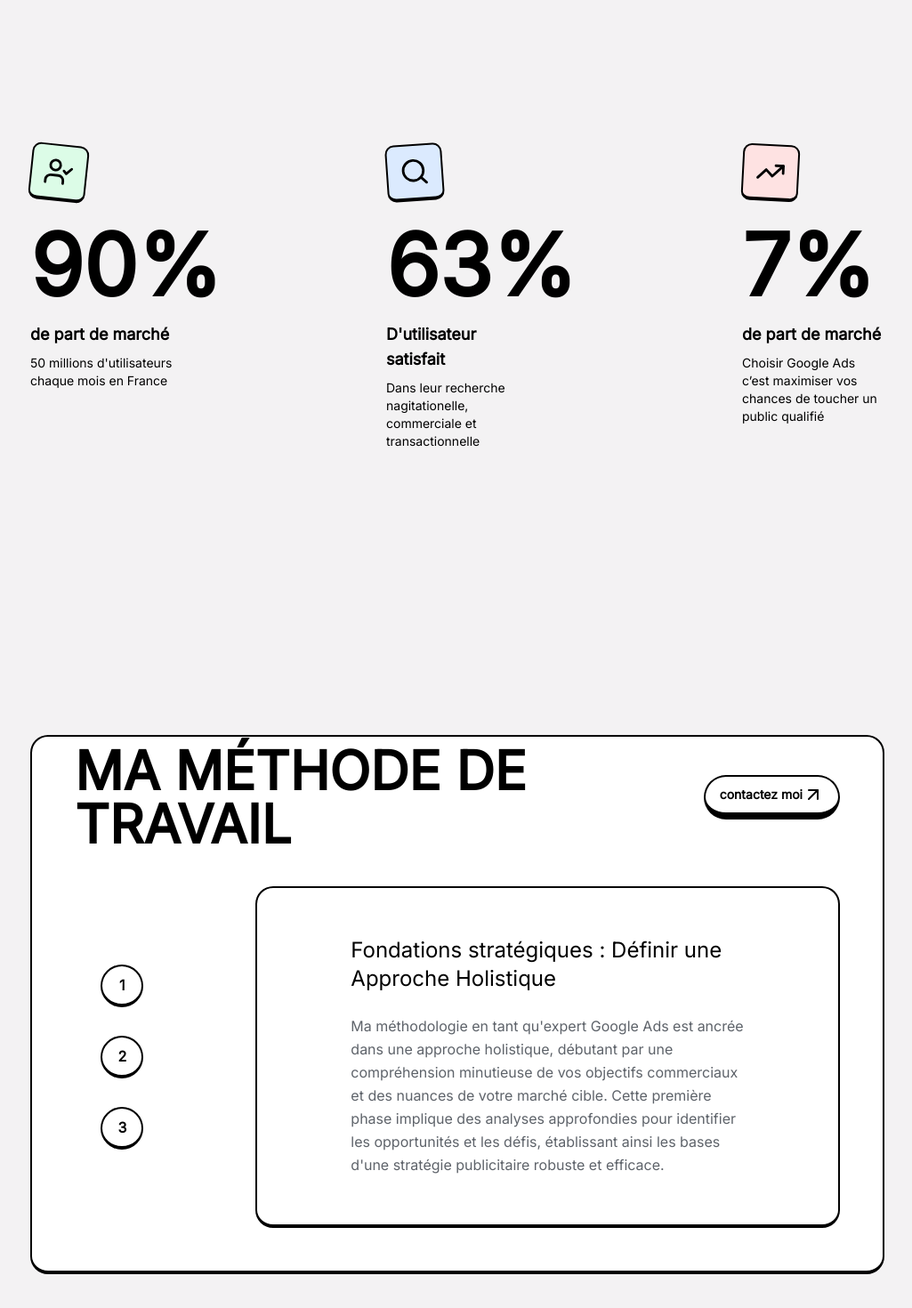
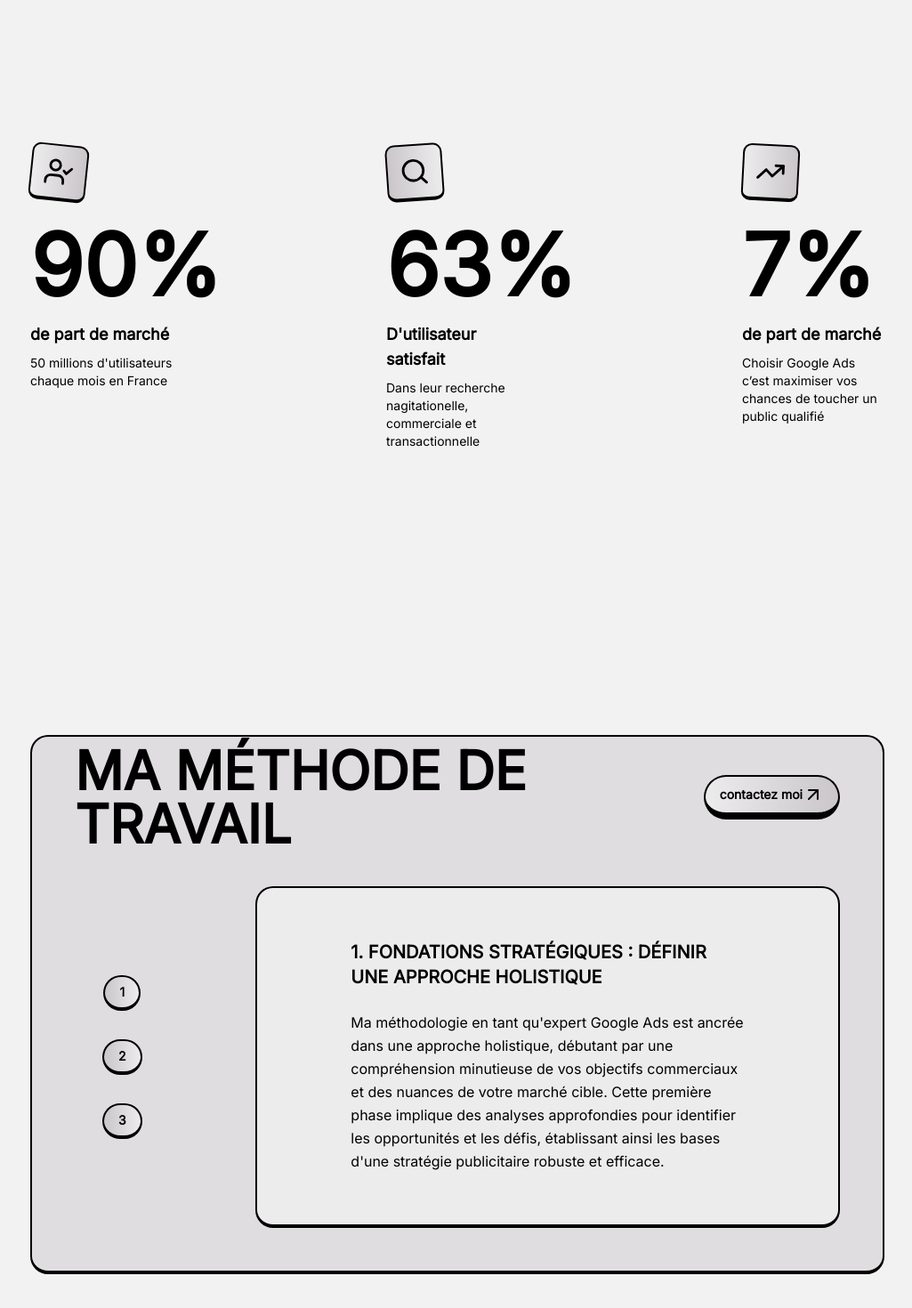
Before and after one commit to AlexisMarketeur/portfolio, a Next.js app: page / in a window 1280 px wide. Shown: the part 1294-2764 px from the top of the page at 89% size, without its empty margins (126-1151 px from the left). Built offline with nearby package versions, Linux system fonts and the light colour scheme.

Commit message:
design fix

```diff
--- a/app/layout.tsx
+++ b/app/layout.tsx
@@ -16,7 +16,7 @@ export default function RootLayout({
   return (
     <html lang="en" className="!scroll-smooth">
       <body
-        className={`bg-background  selection:bg-primary selection:text-white ${inter.className}`}
+        className={`bg-concrete-50  selection:bg-primary selection:text-white ${inter.className}`}
       >
         <div>{children}</div>
       </body>
--- a/components/hero.tsx
+++ b/components/hero.tsx
@@ -52,8 +52,7 @@ export default function Hero() {
       </div>
       <div className="w-full">
         <h1 className="pt-6 opacity-0 text-md sm:text-lg md:text-xl lg:text-2xl xl:text-4xl animate-appears1 md:animate-appears2">
-          Je vous fais gagner de l'argent avec{" "}
-          <span className="text-red">Google Ads</span>
+          Je vous fais gagner de l'argent avec Google Ads
         </h1>
         <p
           className={`text-xs sm:text-sm md:text-md lg:text-lg xl:text-2xl mt-4 md:mt-1 text-neutral-500 animate-appears2 md:animate-appears3 opacity-0`}
@@ -71,7 +70,7 @@ export default function Hero() {
           </Link>
         </Button>
         <Button
-          className="absolute -translate-x-1/2 opacity-0 bottom-10 left-1/2 animate-appears4"
+          className="absolute -translate-x-1/2 opacity-0 bottom-10 left-1/2 animate-appears4 "
           variant="secondaryCTA"
           size="sm"
           asChild
--- a/components/methode.tsx
+++ b/components/methode.tsx
@@ -4,29 +4,30 @@ import Link from "next/link";
 import { Button } from "./ui/button";
 import { ArrowUpRight } from "lucide-react";
 import { useState } from "react";
-import { paragraphs, titles } from "@/public/data.json";
+import { data } from "@/public/data.json";
 
 export default function Method() {
   const [currentValue, setCurrentValue] = useState<number | null>(0);
-  let paragraphContent = currentValue !== null ? paragraphs[currentValue] : "";
-  let titleContent = currentValue !== null ? titles[currentValue] : "";
+  let paragraphContent =
+    currentValue !== null ? data.paragraphs[currentValue] : "";
+  let titleContent = currentValue !== null ? data.titles[currentValue] : "";
 
   return (
     <section
       id="methode"
       className="flex justify-center w-full py-14 md:py-24 mt-32"
     >
-      <div className="flex flex-col w-12/12 md:w-9/12 bg-white border-2 border-b-4 border-black rounded-lg">
+      <div className="flex flex-col w-12/12 md:w-9/12 lg:bg-concrete-200 border-2 border-b-4 border-black rounded-lg">
         <div className="p-8 lg:p-12">
           <div className="w-full flex justify-between items-center h-10">
-            <h2 className="font-bold text-2xl md:text-6xl uppercase">
+            <h2 className="font-bold text-2xl md:text-4xl lg:text-5xl xl:text-6xl uppercase">
               Ma méthode de travail
             </h2>
             <Button
               variant="cta"
               size="default"
               asChild
-              className="hidden md:flex"
+              className="hidden md:flex "
             >
               <Link href="/">
                 contactez moi <ArrowUpRight />
@@ -34,10 +35,10 @@ export default function Method() {
             </Button>
           </div>
           <div className="mt-14 lg:mt-20 flex flex-col lg:flex-row  w-full lg:gap-24 items-center">
-            <div className="flex lg:flex-col items-center justify-center gap-8 w-full lg:w-2/12 ">
+            <div className="flex lg:flex-col items-center justify-center gap-4 md:gap-8 w-full lg:w-2/12 ">
               <Button
                 variant="secondaryCTA"
-                size="icon"
+                size="sm"
                 onClick={() => {
                   setCurrentValue(0);
                 }}
@@ -46,7 +47,7 @@ export default function Method() {
               </Button>
               <Button
                 variant="secondaryCTA"
-                size="icon"
+                size="sm"
                 onClick={() => {
                   setCurrentValue(1);
                 }}
@@ -55,7 +56,7 @@ export default function Method() {
               </Button>
               <Button
                 variant="secondaryCTA"
-                size="icon"
+                size="sm"
                 onClick={() => {
                   setCurrentValue(2);
                 }}
@@ -63,13 +64,13 @@ export default function Method() {
                 3
               </Button>
             </div>
-            <article className="w-full lg:border-2 lg:border-b-4 border-black rounded-lg lg:p-8 h-auto min-h-60 lg:min-h-96 flex flex-col justify-start my-14 lg:my-0 lg:justify-center items-center">
+            <article className="w-full lg:border-2 lg:border-b-4 border-black  lg:bg-concrete-100 rounded-lg lg:p-8 h-auto min-h-60 lg:min-h-96 flex flex-col justify-start my-14 lg:my-0 lg:justify-center items-center">
               <div className="w-full lg:w-9/12">
-                <h3 className="font-bold md:font-normal text-md md:text-xl lg:text-2xl mb-10 md:mb-6">
+                <h3 className="font-bold text-md md:text-xl mb-10 md:mb-6 uppercase">
                   {titleContent}
                 </h3>
               </div>
-              <p className="w-full lg:w-9/12 leading-relaxed text-secondary">
+              <p className="w-full lg:w-9/12 leading-relaxed text-black">
                 {paragraphContent}
               </p>
             </article>
--- a/components/statsSection.tsx
+++ b/components/statsSection.tsx
@@ -16,7 +16,7 @@ export default function StatsSection() {
         <div className="flex flex-col justify-between w-full gap-24 md:flex-row">
           <div className="flex flex-col w-full lg:w-2/12 min-h-52">
             <div className="mb-6">
-              <UserCheck className="w-16 h-16 p-3 border-2 border-b-4 border-black rounded-md rotate-6 bg-green-100" />
+              <UserCheck className="w-16 h-16 p-3 border-2 border-b-4 border-black rounded-md rotate-6 bg-gradient-to-r from-concrete-100 to-concrete-300" />
             </div>
             <h3 className={`${inter.className} text-8xl font-bold pb-4 `}>
               90%
@@ -28,7 +28,7 @@ export default function StatsSection() {
           </div>
           <div className="flex flex-col w-full lg:w-2/12 min-h-52">
             <div className="mb-6">
-              <Search className="w-16 h-16 p-3 border-2 border-b-4 border-black rounded-md rotate-[-4deg] bg-blue-100 " />
+              <Search className="w-16 h-16 p-3 border-2 border-b-4 border-black rounded-md rotate-[-4deg] bg-gradient-to-l from-concrete-100 to-concrete-300 " />
             </div>
             <h3 className={`${inter.className} text-8xl font-bold pb-4 `}>
               63%
@@ -41,7 +41,7 @@ export default function StatsSection() {
           </div>
           <div className="flex flex-col w-full lg:w-2/12 min-h-52">
             <div className="mb-6">
-              <TrendingUp className="w-16 h-16 p-3 border-2 border-b-4 border-black rounded-md rotate-3 bg-red-100" />
+              <TrendingUp className="w-16 h-16 p-3 border-2 border-b-4 border-black rounded-md rotate-3 bg-gradient-to-r from-concrete-100 to-concrete-300 " />
             </div>
             <h3 className={`${inter.className} text-8xl font-bold pb-4 `}>
               7%
--- a/components/ui/button.tsx
+++ b/components/ui/button.tsx
@@ -11,16 +11,18 @@ const buttonVariants = cva(
       variant: {
         default: "text-primary",
         link: "text-primary font-bold hover:underline underline-offset-4",
-        cta: "text-primary font-bold border-2 border-b-8 border-primary hover:border-b-4",
+        cta: "text-primary font-bold border-2 border-b-8 border-primary hover:border-b-4 transform duration-150 transition-all bg-gradient-to-r from-concrete-100 to-concrete-300 hover:from-concrete-300 hover:to-concrete-100",
         secondaryCTA:
-          "text-primary font-bold border-2 border-b-4 border-primary hover:border-b-2",
+          "text-primary font-bold border-2 border-b-4 border-primary hover:border-b-2 transform duration-150 transition-all bg-gradient-to-l from-concrete-100 to-concrete-300 hover:from-concrete-300 hover:to-concrete-100",
+        empty: "",
       },
       size: {
         default:
           "py-1 px-2 text-sm md:text-normal md:px-4 md:py-2 rounded-full",
-        sm: "h-9 rounded-full px-3 text-sm md:text-normal",
+        sm: "h-10 rounded-full px-4 text-sm md:text-normal",
         lg: "flex justify-between px-4 py-1 rounded-full w-full sm:w-max",
         icon: "h-12 w-12 rounded-full",
+        empty: "",
       },
     },
     defaultVariants: {
--- a/package.json
+++ b/package.json
@@ -9,6 +9,7 @@
     "lint": "next lint"
   },
   "dependencies": {
+    "@material-tailwind/react": "^2.1.9",
     "@radix-ui/react-accordion": "^1.1.2",
     "@radix-ui/react-dialog": "^1.0.5",
     "@radix-ui/react-slot": "^1.0.2",
--- a/public/data.json
+++ b/public/data.json
@@ -1,12 +1,14 @@
 {
+  "data": {
     "paragraphs": [
       "Ma méthodologie en tant qu'expert Google Ads est ancrée dans une approche holistique, débutant par une compréhension minutieuse de vos objectifs commerciaux et des nuances de votre marché cible. Cette première phase implique des analyses approfondies pour identifier les opportunités et les défis, établissant ainsi les bases d'une stratégie publicitaire robuste et efficace.",
       "Une fois la stratégie définie, j'adopte une approche itérative et axée sur les données. Je m'appuie sur une recherche de mots-clés exhaustive et des tests rigoureux pour maximiser la pertinence et la portée de vos annonces. En surveillant de près les performances à l'aide d'indicateurs clés, je suis en mesure d'ajuster rapidement les tactiques et d'optimiser les campagnes en temps réel, garantissant ainsi un retour sur investissement optimal.",
       "Enfin, ma méthodologie intègre une culture d'amélioration continue, où l'analyse post-campagne est aussi cruciale que la phase de déploiement initial. À travers des rapports détaillés et des analyses approfondies, je fournis des recommandations personnalisées pour affiner votre stratégie publicitaire et maximiser votre présence en ligne. Mon engagement envers l'excellence opérationnelle et l'innovation constante assure que votre entreprise reste en tête de jeu dans un paysage publicitaire en constante évolution."
     ],
     "titles": [
-    "Fondations stratégiques : Définir une Approche Holistique",
-    "Optimisation Axée sur les Données : Maximiser la Pertinence",
-    "Culture d'Amélioration Continue : Tirer des Leçons Post-Campagne"
+      "1. Fondations stratégiques : Définir une Approche Holistique",
+      "2. Optimisation Axée sur les Données : Maximiser la Pertinence",
+      "3. Culture d'Amélioration Continue : Tirer des Leçons Post-Campagne"
     ]
   }
+}
--- a/tailwind.config.ts
+++ b/tailwind.config.ts
@@ -19,9 +19,26 @@ const config = {
     },
     extend: {
       colors: {
-        background: "#F3F2F3",
         primary: "#000000",
         secondary: "#5e636a",
+        green: "#dcfce7",
+        blue: "#dbeafe",
+        red: "#fee2e2",
+        brown: "#edeced",
+        brownDark: "#afabaf",
+        concrete: {
+          "50": "#f3f2f3",
+          "100": "#edeced",
+          "200": "#e0dde0",
+          "300": "#cac6ca",
+          "400": "#b0aab0",
+          "500": "#9c959c",
+          "600": "#8c848b",
+          "700": "#7e777d",
+          "800": "#696468",
+          "900": "#565255",
+          "950": "#373437",
+        },
       },
       borderRadius: {
         lg: "20px",
```
Also changed, not shown: 1 other file (tests, documents, lock files or other folders). Lines whose indentation alone changed are shown as unchanged.
